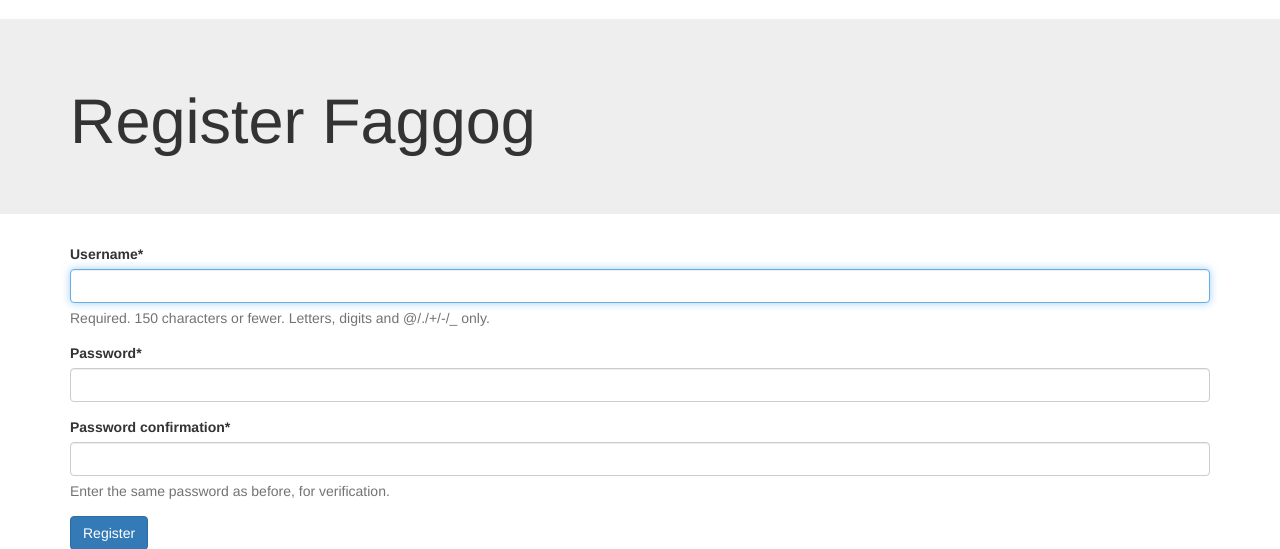
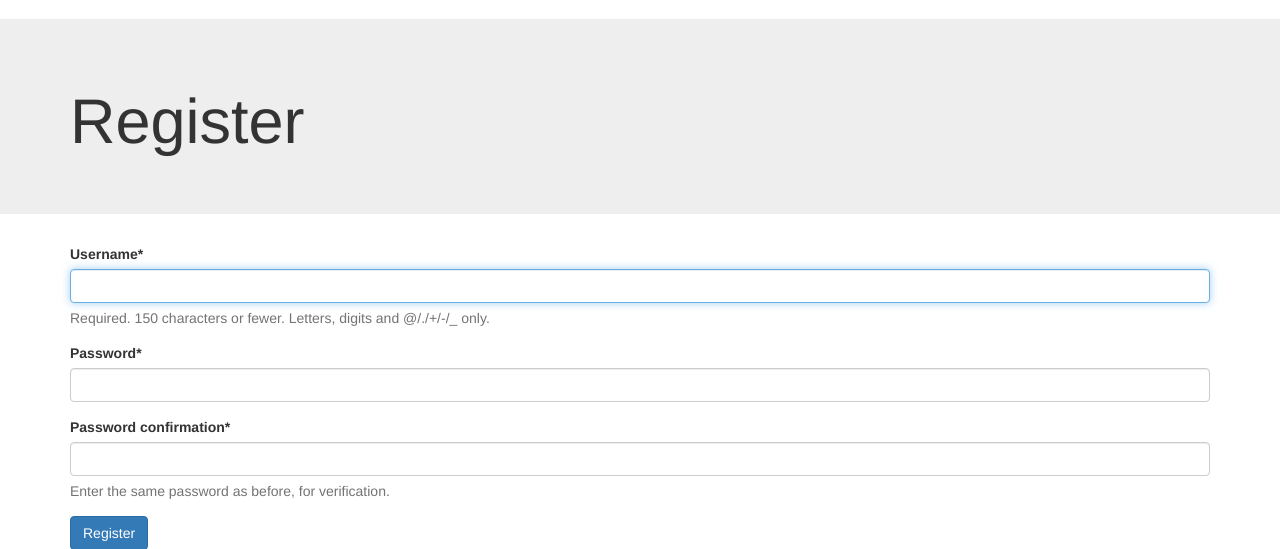
Before and after one commit to derikn/training, a Django app: page /register/ in a window 1280 px wide. Shown: the part 51-600 px from the top of the page. Run offline with Django 3.2, Linux system fonts and the light colour scheme; some libraries are stand-ins or nearby versions.

```diff
--- a/login/templates/signup.html
+++ b/login/templates/signup.html
@@ -3,7 +3,7 @@
 
 {% block title %} Register | {{block.super}} {% endblock %}
 
-{% block headline %} <h1> Register Faggog </h1> {% endblock %}
+{% block headline %} <h1> Register </h1> {% endblock %}
 
 {% block content %}
 	{% crispy form %}
```
